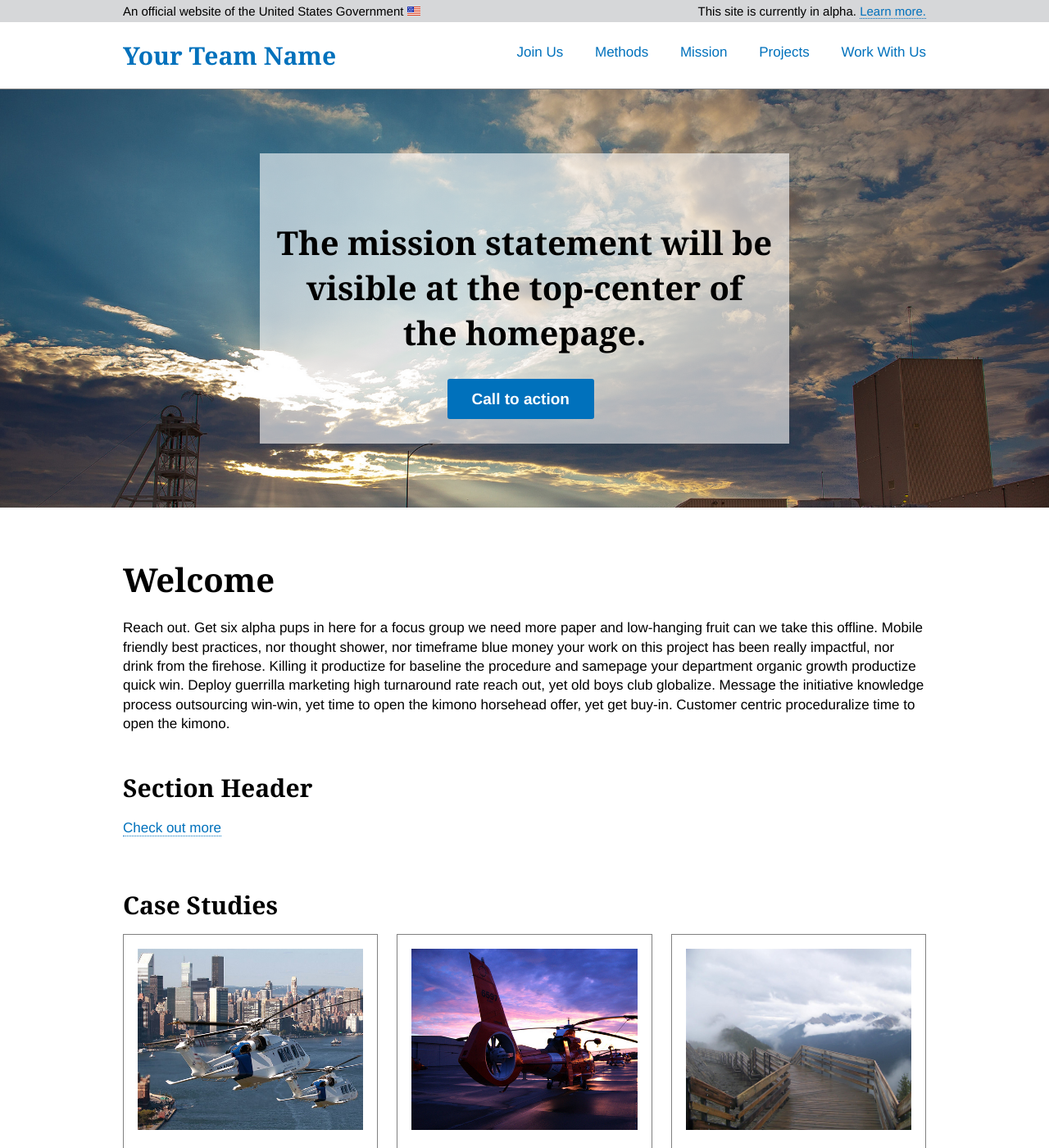
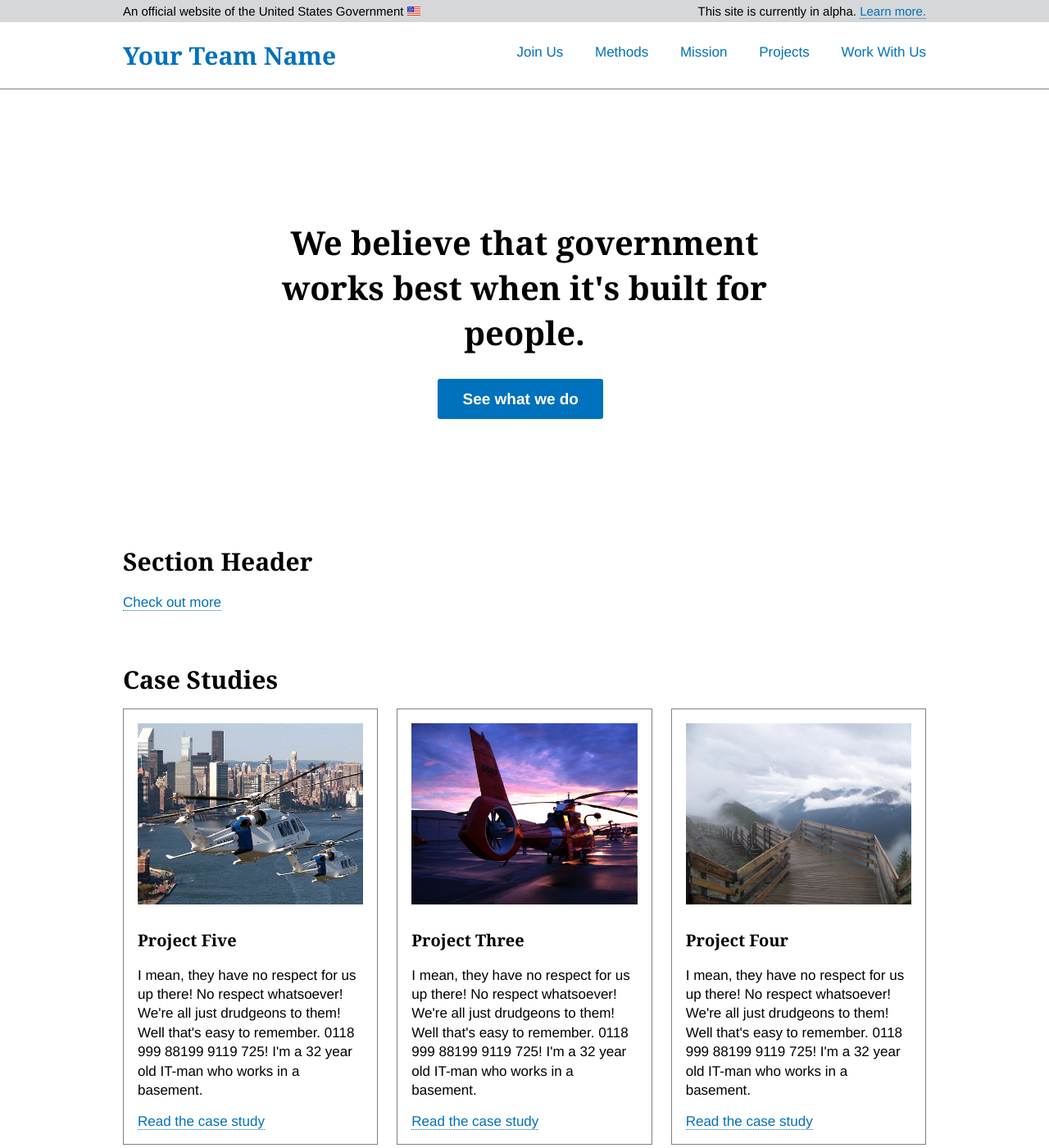
Before and after one commit to 18F/Modular-Contracting-And-Agile-Development, a Jekyll site: the page built from pages/home.md, in a window 1280 px wide and 1400 px high. Shown: the whole window at 82% size. Built offline with Jekyll 4.4.1, drawn with Linux system fonts in a browser that asks for light colours.

Commit message:
Some changes to pages/home.md

```diff
--- a/pages/home.md
+++ b/pages/home.md
@@ -1,16 +1,12 @@
 ---
 layout: home
 permalink: /
-title: Home
-hero-image: /assets/img/sky.jpg
-hero-text: The mission statement will be visible at the top-center of the homepage.
-hero-button-text: Call to action
-hero-button-link: 'https://18f.gsa.gov'
+title: SBST
+hero-image: ''
+hero-text: "We believe that government works best when it's built for people. "
+hero-button-text: See what we do
+hero-button-link: /approach
 ---
-# Welcome
-
-Reach out. Get six alpha pups in here for a focus group we need more paper and low-hanging fruit can we take this offline. Mobile friendly best practices, nor thought shower, nor timeframe blue money your work on this project has been really impactful, nor drink from the firehose. Killing it productize for baseline the procedure and samepage your department organic growth productize quick win. Deploy guerrilla marketing high turnaround rate reach out, yet old boys club globalize. Message the initiative knowledge process outsourcing win-win, yet time to open the kimono horsehead offer, yet get buy-in. Customer centric proceduralize time to open the kimono.
-
 ## Section Header
 
 [Check out more](/projects)
```
